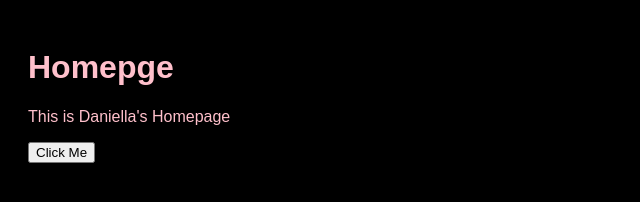
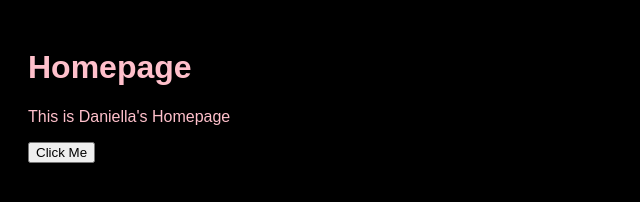
Before and after one commit to danizkh/U15Ass2DaniellaAjayi, a plain HTML site: page index.html in a window 1280 px wide. Shown: the full height of the page, 0-640 px from the left. Drawn offline with Linux system fonts and the light colour scheme.

Commit message:
Update index.html

```diff
--- a/index.html
+++ b/index.html
@@ -10,7 +10,7 @@
   </head>
 
   <body>
-      <h1>Homepge</h1>
+      <h1>Homepage</h1>
       <p>This is Daniella's Homepage</p>
       <button onclick="sayHi()">Click Me</button>
   </body>
```
